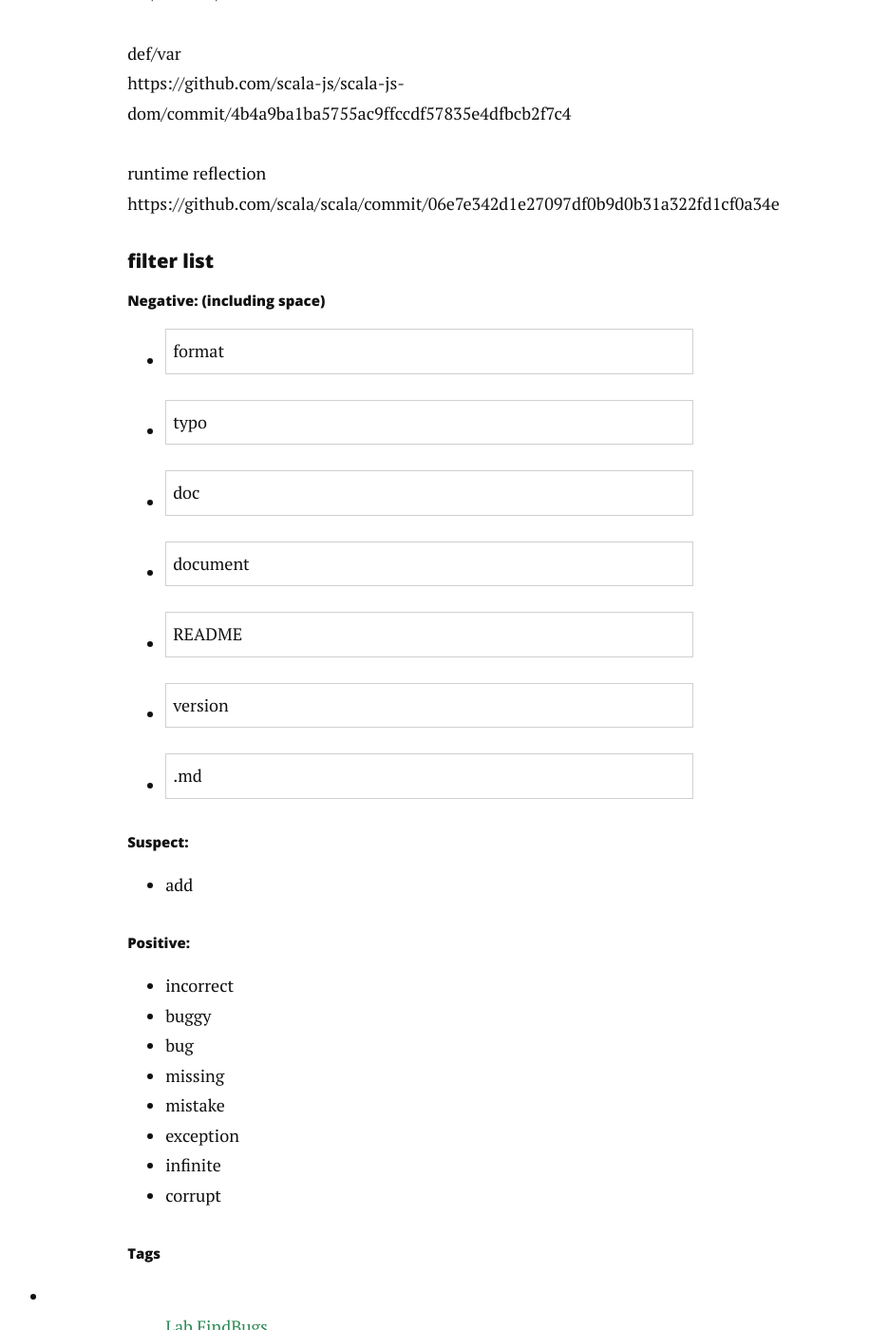
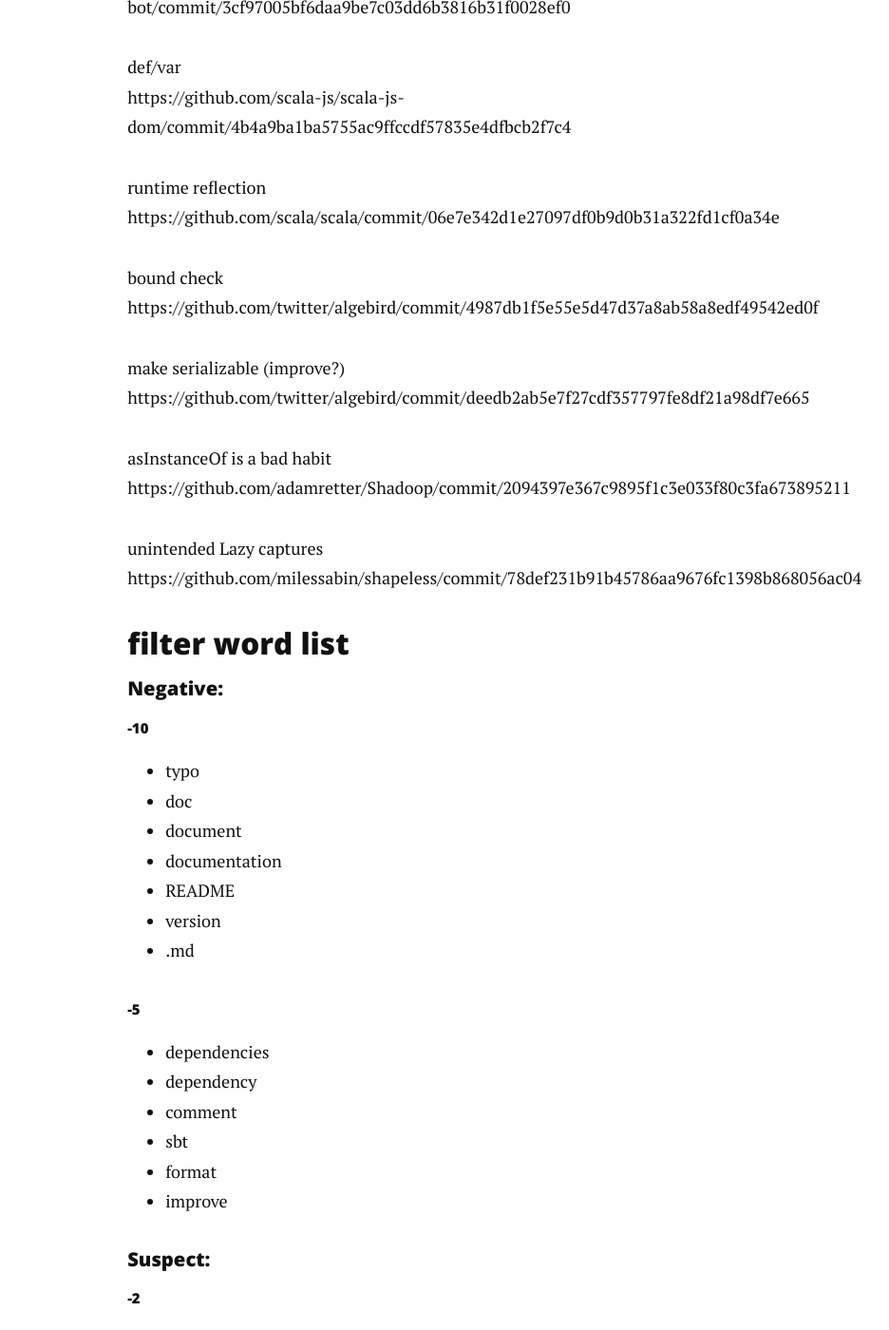
Before and after one commit to pwwpche/Github_site_source, a Jekyll site: the page built from _posts/2015-7-20-a. Some keywords about commit messages.markdown, in a window 1280 px wide and 1400 px high, scrolled down 773 px. Shown: the whole window at 95% size, without its empty margins (208-1144 px from the left). Built offline with Jekyll 4.4.1, drawn with Linux system fonts in a browser that asks for light colours; nearby versions of some CDN libraries; Markdown is read by kramdown in place of the engine named in the settings; some of the changed text lies outside the part shown.

```diff
--- a/_posts/2015-7-20-a. Some keywords about commit messages.markdown
+++ b/_posts/2015-7-20-a. Some keywords about commit messages.markdown
@@ -7,7 +7,7 @@ tags:
 - FindBugs
 ---
 
-####Potential bug pattern
+###Potential bug pattern
 
 deserialize<br>
 https://github.com/avibryant/simmer/commit/fde08bac6e13d8c5dd96291bac217d15808dbc62
@@ -25,26 +25,59 @@ runtime reflection <br>
 https://github.com/scala/scala/commit/06e7e342d1e27097df0b9d0b31a322fd1cf0a34e
 
 
-####filter list
-#####Negative: (including space)
-* |format |
-* |typo |
-* |doc |
-* |document |
-* |README |
-* |version |
-* |.md |
+bound check<br>
+https://github.com/twitter/algebird/commit/4987db1f5e55e5d47d37a8ab58a8edf49542ed0f
 
-#####Suspect:
+
+make serializable (improve?)<br>
+https://github.com/twitter/algebird/commit/deedb2ab5e7f27cdf357797fe8df21a98df7e665
+
+
+asInstanceOf is a bad habit<br>
+https://github.com/adamretter/Shadoop/commit/2094397e367c9895f1c3e033f80c3fa673895211
+
+
+unintended Lazy captures<br>
+https://github.com/milessabin/shapeless/commit/78def231b91b45786aa9676fc1398b868056ac04
+
+
+
+###filter word list
+####Negative:
+#####-10
+* typo
+* doc
+* document
+* documentation
+* README
+* version
+* .md
+
+#####-5
+* dependencies
+* dependency
+* comment
+* sbt
+* format
+* improve
+
+####Suspect:
+#####-2
 * add
 
 
-#####Positive:
-* incorrect
+####Positive:
+#####+10
+* fix
+* exception
+* missing
+
+#####+20
 * buggy
 * bug
-* missing
+* error
+* errors
+* incorrect
+* corrupt
 * mistake
-* exception
 * infinite
-* corrupt
```
Also changed, not shown: _posts/Report/2015-7-21-b.Daily Report - 7.21.markdown (added, +21 -0 lines).
